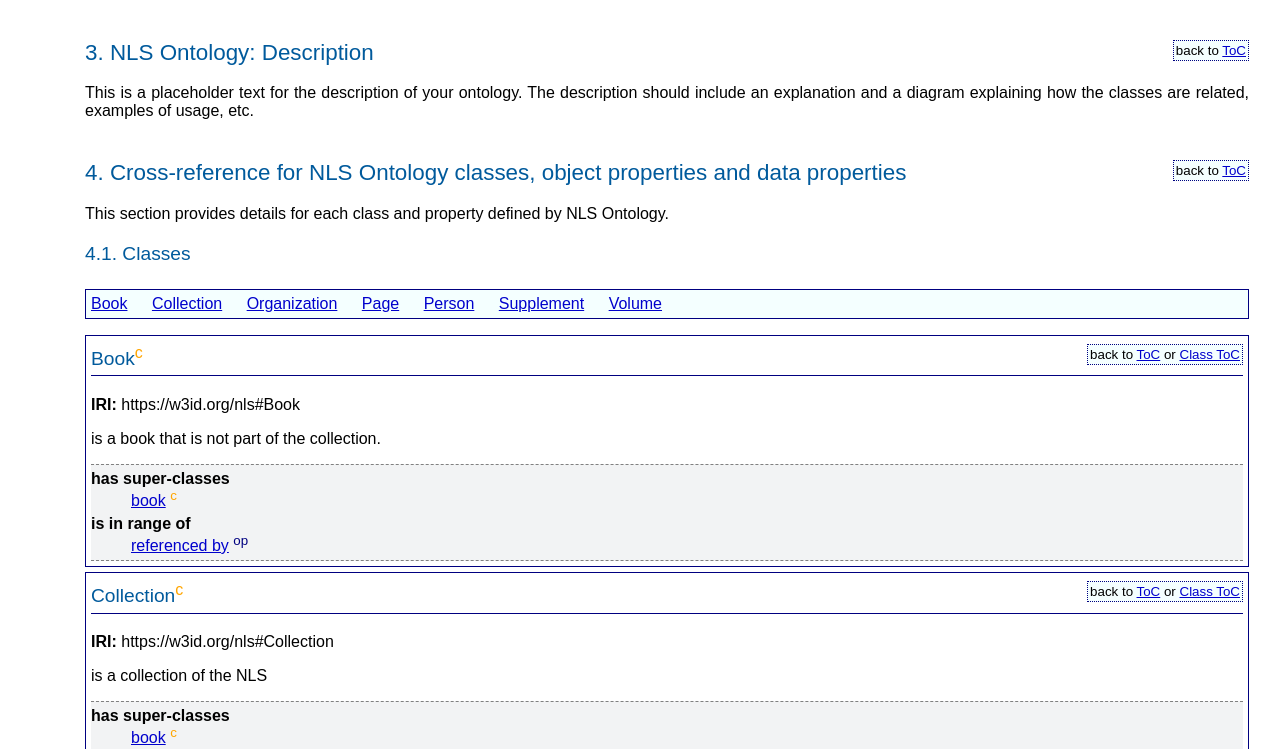
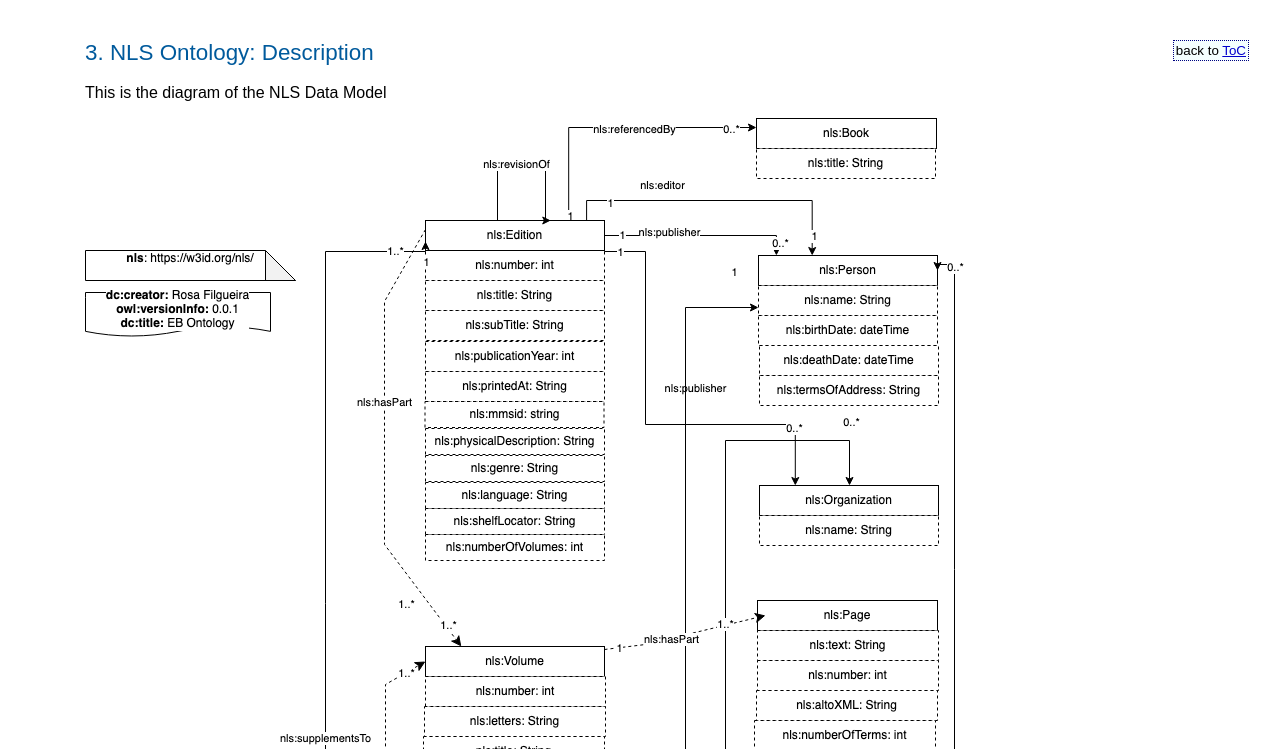
Before and after one commit to francesNLP/NLS-ontology, a plain HTML site: page doc/index-en.html in a window 1280 px wide. Shown: the part 3503-4252 px from the top of the page. Drawn offline with nearby package versions, Linux system fonts and the light colour scheme.

Commit message:
dataModel

```diff
--- a/doc/sections/description-en.html
+++ b/doc/sections/description-en.html
@@ -1,3 +1,5 @@
 <h2 id="desc" class="list">NLS Ontology: Description <span class="backlink"> back to <a href="#toc">ToC</a></span></h2>
 <span class="markdown">
-This is a placeholder text for the description of your ontology. The description should include an explanation and a diagram explaining how the classes are related, examples of usage, etc.</span>
+This is the diagram of the NLS Data Model
+</span>
+<img src="dataModel.png" alt="EB Data Model">
```
